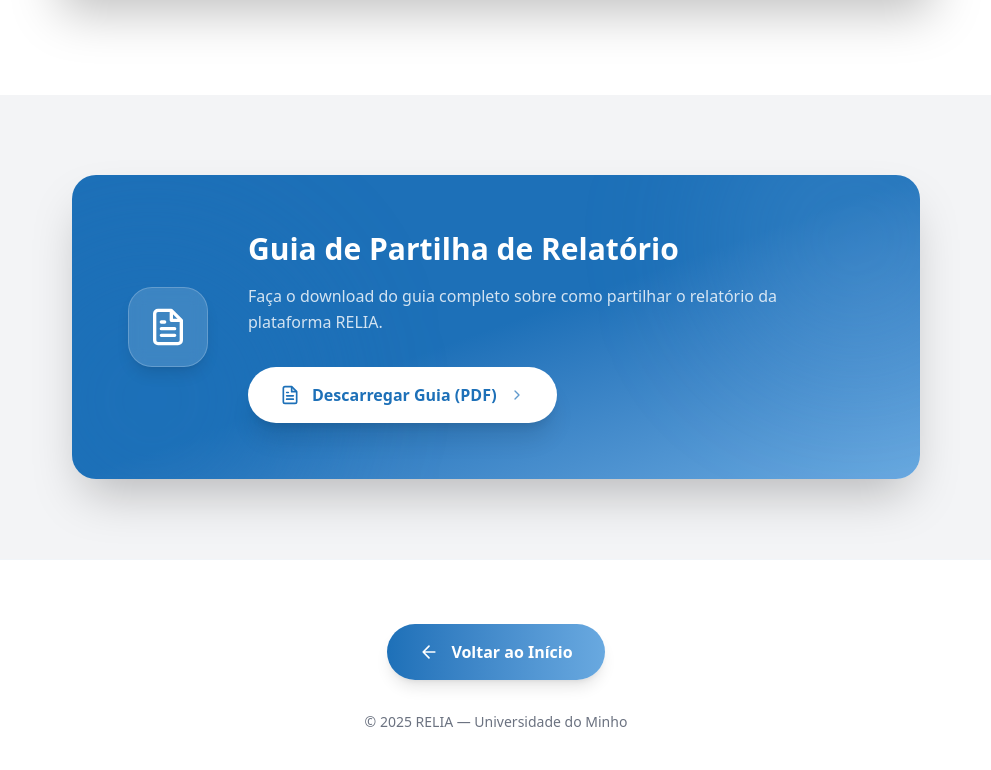
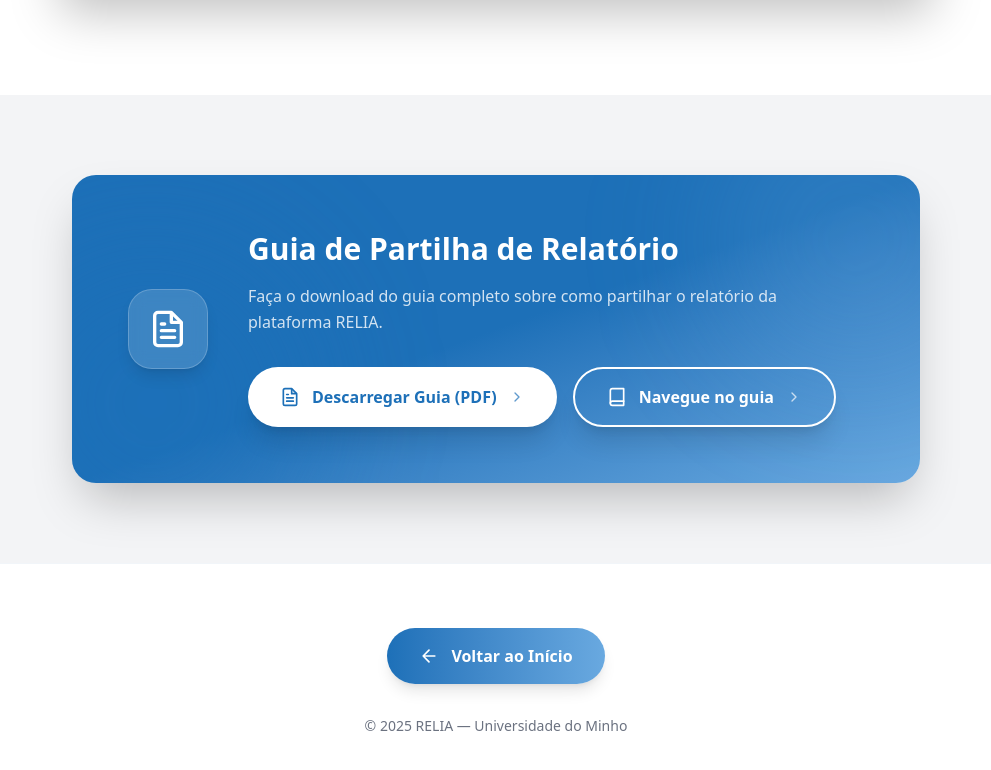
Before and after one commit to rshermans/relia-project-site, a Next.js app: page /tutorial in a window 1280 px wide. Shown: the part 3468-4238 px from the top of the page, without its empty margins (144-1135 px from the left). Built offline with nearby package versions, Linux system fonts and the light colour scheme.

Commit message:
atualizar o ficheiro do pdf

```diff
--- a/src/app/tutorial/page.tsx
+++ b/src/app/tutorial/page.tsx
@@ -309,17 +309,31 @@ function TutorialContent() {
                                     )}
                                 </p>
 
+                                <div className="flex flex-col sm:flex-row gap-4 justify-center md:justify-start">
                                     {/* PDF Download Button */}
                                     <a
                                         href="/RELIA_Partilhar_o_Seu_Progresso.pdf"
                                         target="_blank"
                                         rel="noopener noreferrer"
-                                    className="inline-flex items-center gap-3 bg-white text-relia-dark px-8 py-4 rounded-full font-bold hover:bg-relia-graybg transition-all duration-300 shadow-xl group"
+                                        className="inline-flex items-center justify-center gap-3 bg-white text-relia-dark px-8 py-4 rounded-full font-bold hover:bg-relia-graybg transition-all duration-300 shadow-xl group"
                                     >
                                         <FileTextIcon className="w-5 h-5" />
                                         <span>{t('Descarregar Guia (PDF)', 'Download Guide (PDF)')}</span>
                                         <ChevronRightIcon className="w-4 h-4 opacity-70 group-hover:translate-x-1 transition-transform" />
                                     </a>
+
+                                    {/* Online Guide Button */}
+                                    <a
+                                        href="https://reliatutorial-csacrgrk.manus.space"
+                                        target="_blank"
+                                        rel="noopener noreferrer"
+                                        className="inline-flex items-center justify-center gap-3 bg-transparent border-2 border-white text-white px-8 py-4 rounded-full font-bold hover:bg-white hover:text-relia-dark transition-all duration-300 shadow-xl group"
+                                    >
+                                        <BookOpenIcon className="w-5 h-5" />
+                                        <span>{t('Navegue no guia', 'Browse the Guide')}</span>
+                                        <ChevronRightIcon className="w-4 h-4 opacity-70 group-hover:translate-x-1 transition-transform" />
+                                    </a>
+                                </div>
                             </div>
                         </div>
                     </div>
```
Also changed, not shown: 1 other file (tests, documents, lock files or other folders). Lines whose indentation alone changed are shown as unchanged.
